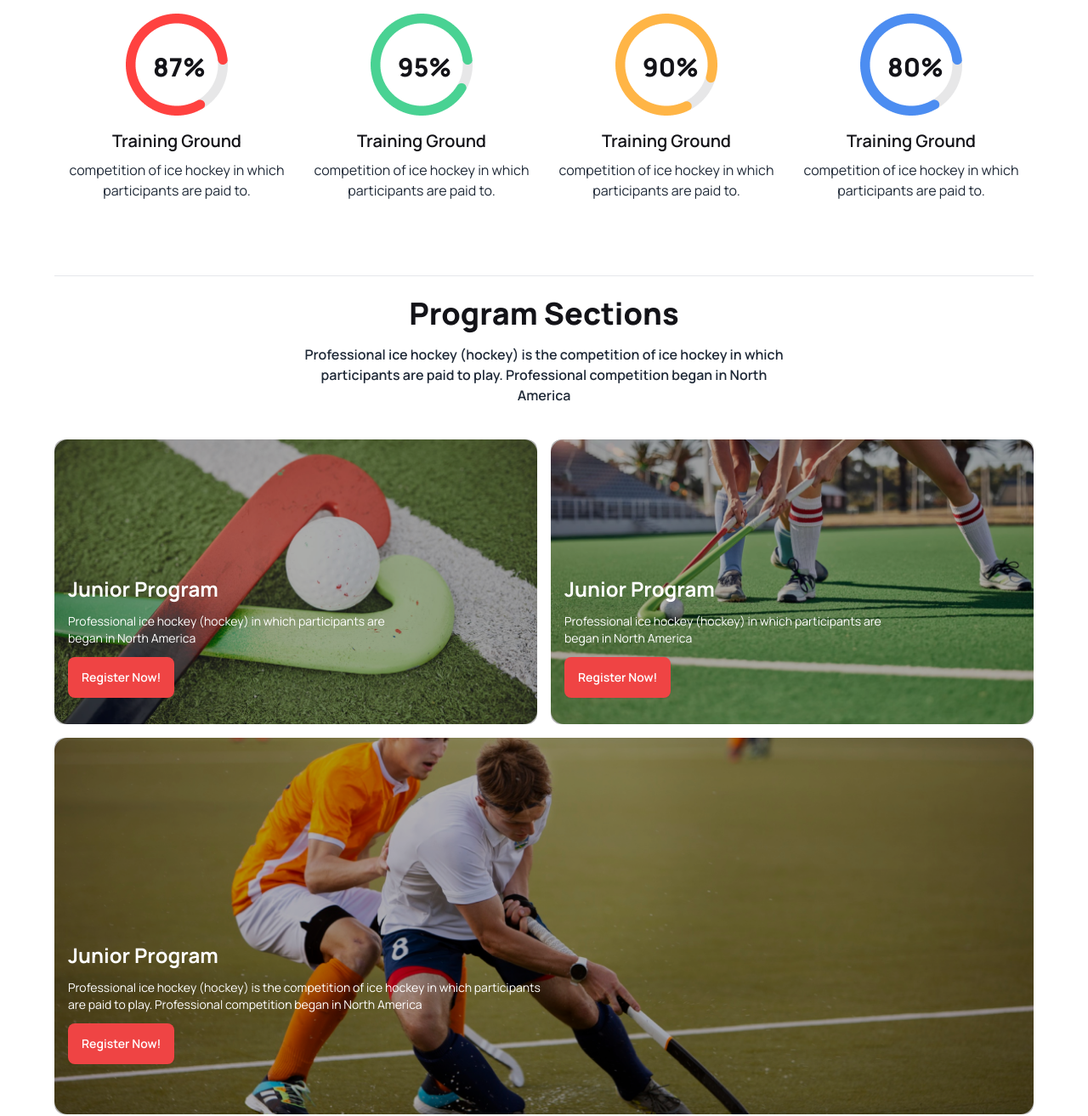
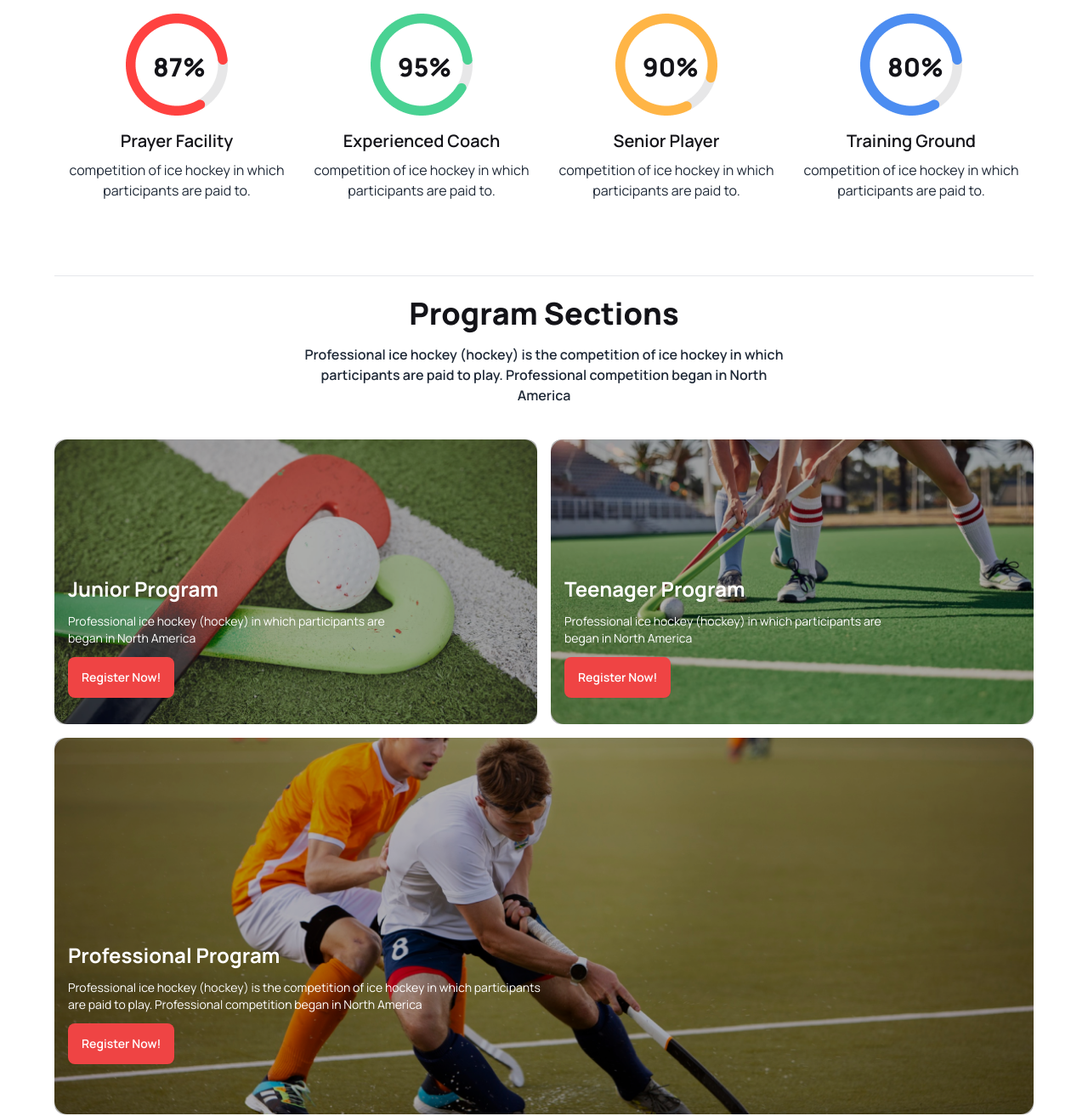
Before and after one commit to minalrana0678/hockey-landing-page, a plain HTML site: page index.html in a window 1280 px wide. Shown: the part 880-2193 px from the top of the page at 85% size. Drawn offline with nearby package versions, Linux system fonts and the light colour scheme.

Commit message:
last commit

```diff
--- a/index.html
+++ b/index.html
@@ -113,7 +113,7 @@
                             <h2 class="text-[#131318] font-extrabold text-3xl absolute -mt-[75px] ml-8 ">87%</h2>
                         </div>
                     </div>
-                    <h2 class="text-xl font-semibold pt-4 pb-2 text-[#131318]">Training Ground</h2>
+                    <h2 class="text-xl font-semibold pt-4 pb-2 text-[#131318]">Prayer Facility</h2>
                     <p>competition of ice hockey in which participants are paid to.</p>
                 </div>
                 <div class="text-center  my-4">
@@ -123,7 +123,7 @@
                             <h2 class="text-[#131318] font-extrabold text-3xl absolute -mt-[75px] ml-8 ">95%</h2>
                         </div>
                     </div>
-                    <h2 class="text-xl font-semibold pt-4 pb-2 text-[#131318]">Training Ground</h2>
+                    <h2 class="text-xl font-semibold pt-4 pb-2 text-[#131318]">Experienced Coach</h2>
                     <p>competition of ice hockey in which participants are paid to.</p>
                 </div>
                 <div class="text-center  my-4">
@@ -133,7 +133,7 @@
                             <h2 class="text-[#131318] font-extrabold text-3xl absolute -mt-[75px] ml-8 ">90%</h2>
                         </div>
                     </div>
-                    <h2 class="text-xl font-semibold pt-4 pb-2 text-[#131318]">Training Ground</h2>
+                    <h2 class="text-xl font-semibold pt-4 pb-2 text-[#131318]">Senior Player</h2>
                     <p>competition of ice hockey in which participants are paid to.</p>
                 </div>
                 <div class="text-center  my-4">
@@ -169,7 +169,7 @@
                 <div class="relative sm:col-span-2 col-auto">
                     <img src="./Images/3.png" class="w-full" alt="">
                     <div class="absolute w-[100%] lg:pt-40 -mt-12 -ml-4 h-[100%] bg-black/30 p-4 rounded-xl top-12 left-4">
-                    <h3 class="text-2xl text-white font-bold">Junior Program</h3>
+                    <h3 class="text-2xl text-white font-bold">Teenager Program</h3>
                     <p class="text-sm font-normal w-[70%] text-white py-3">Professional ice hockey (hockey)  in which participants are began in North America </p>
                     <button class="btn border-0 bg-red-500 text-white">Register Now!</button>
                     </div>
@@ -178,7 +178,7 @@
                     <img src="./Images/4.png" class="w-full lg:h-full h-[200px]" alt="">
                     <div class="flex items-end">
                         <div class="absolute w-[100%] -mt-12 -ml-4 h-[100%] bg-black/30 lg:pt-60 p-4  rounded-xl top-12 left-4">
-                            <h3 class="text-2xl text-white font-bold">Junior Program</h3>
+                            <h3 class="text-2xl text-white font-bold">Professional Program</h3>
                             <p class="text-sm font-normal lg:w-[50%] w-[100%] text-white py-3">Professional ice hockey (hockey) <span class="lg:inline hidden">is the competition of ice hockey in which participants are paid to play. Professional competition began</span>  in North America </p>
                             <button class="btn border-0 bg-red-500 text-white">Register Now!</button>
                             </div>
@@ -550,7 +550,7 @@
     <div class="flex lg:flex-row flex-col w-[100%] justify-between gap-6">
         <div>
             <label class=" block" for="name" > <span class="text-[#131318] mt-2 font-bold text-xl" >Your Name</span> <br>
-                <input class="lg:w-[300px] w-[100%] mt-2 h-[55px] pt-3 pl-4 bg-[#f8f8f8] rounded-lg" type="text" placeholder="Enter your full name">
+                <input class="lg:w-[300px] w-[100%] mt-2 h-[55px] pl-4 bg-[#f8f8f8] rounded-lg" type="text" placeholder="Enter your full name">
             </label>
 
             <label for="name" class="mt-6 block" > <span class="text-[#131318] font-bold text-xl" >Subject</span>  <br>
@@ -593,7 +593,7 @@
             <div class=" mt-7 -ml-16">
                 <nav class="text-center">
                     <header class=" text-2xl font-extrabold text-[#FFFFFF] ">Get In Touch</header>
-                    <p class="lg:w-[320px] pl-8 w-[90%] m-auto text-[#FFFFFF99]">competition of ice hockey in which participants are paid to competition of ice hockey in  paid</p>
+                    <p class="lg:w-[320px] pl-8 w-[90%] m-auto text-[#FFFFFF99]">competition of ice hockey in which participants are paid to competition of ice</p>
                     <div class="flex justify-center gap-3 mt-3">
                         <img src="./Images/Frame (3).png" alt="">
                         <p class="text-[#FFFFFF99]">hockeys@support.com</p>
```
